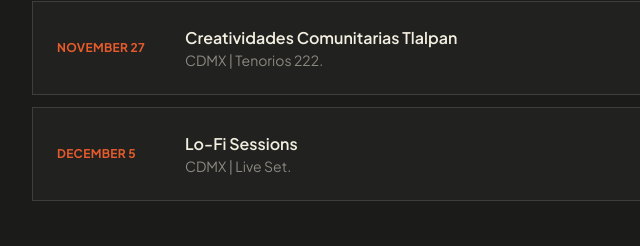
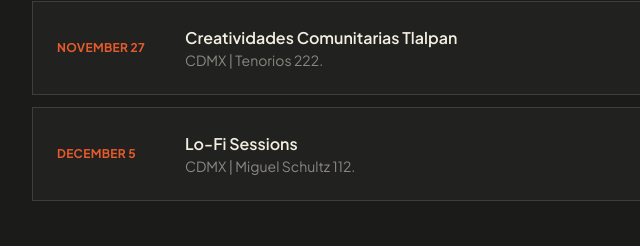
Before and after one commit to juanp21/chillandgo, a plain HTML site: page index.html in a window 1280 px wide. Shown: the part 3237-3483 px from the top of the page, 0-640 px from the left. Drawn offline with nearby package versions, Linux system fonts and the light colour scheme; a web font is replaced by a local one.

Commit message:
Actualiza dirección de Lo-Fi Sessions (Miguel Schultz 112)
Co-Authored-By: Claude Opus 5.5 <noreply@anthropic.com>

```diff
--- a/index.html
+++ b/index.html
@@ -275,7 +275,7 @@
           <span class="font-bold uppercase tracking-wide text-tacos text-xs w-24 shrink-0" data-i18n="tour.date5">5 de Diciembre</span>
           <div>
             <p class="font-semibold" data-i18n="tour.venue5">Lo-Fi Sessions</p>
-            <p class="text-sm text-paper/50" data-i18n="tour.loc5">CDMX | /p>
+            <p class="text-sm text-paper/50" data-i18n="tour.loc5">CDMX | Miguel Schultz 112.</p>
           </div>
         </div>
         <div class="relative flex items-center justify-center px-6 py-4 sm:py-0">
--- a/src/js/main.js
+++ b/src/js/main.js
@@ -61,7 +61,7 @@ const translations = {
     'tour.status4': 'Entrada Libre',
     'tour.date5': '5 de Diciembre',
     'tour.venue5': 'Lo-Fi Sessions',
-    'tour.loc5': 'CDMX | Live Set.',
+    'tour.loc5': 'CDMX | Miguel Schultz 112.',
     'tour.buttonTickets': 'Boletos',
     'gallery.title': 'Flyers',
     'gallery.subtitle': 'Identidad gráfica hecha en colaboración con ilustradoras mexicanas.',
@@ -138,7 +138,7 @@ const translations = {
     'tour.status4': 'Free Entry',
     'tour.date5': 'December 5',
     'tour.venue5': 'Lo-Fi Sessions',
-    'tour.loc5': 'CDMX | Live Set.',
+    'tour.loc5': 'CDMX | Miguel Schultz 112.',
     'tour.buttonTickets': 'Tickets',
     'gallery.title': 'Flyers',
     'gallery.subtitle': 'Graphic identity created in collaboration with Mexican illustrators.',
@@ -215,7 +215,7 @@ const translations = {
     'tour.status4': 'Entrée Libre',
     'tour.date5': '5 décembre',
     'tour.venue5': 'Lo-Fi Sessions',
-    'tour.loc5': 'CDMX | Live Set.',
+    'tour.loc5': 'CDMX | Miguel Schultz 112.',
     'tour.buttonTickets': 'Billets',
     'gallery.title': 'Affiches',
     'gallery.subtitle': 'Identité graphique réalisée en collaboration avec des illustratrices mexicaines.',
@@ -292,7 +292,7 @@ const translations = {
     'tour.status4': 'Freier Eintritt',
     'tour.date5': '5. Dezember',
     'tour.venue5': 'Lo-Fi Sessions',
-    'tour.loc5': 'CDMX | Live Set.',
+    'tour.loc5': 'CDMX | Miguel Schultz 112.',
     'tour.buttonTickets': 'Tickets',
     'gallery.title': 'Flyer',
     'gallery.subtitle': 'Grafische Identität in Zusammenarbeit mit mexikanischen Illustratorinnen.',
```
